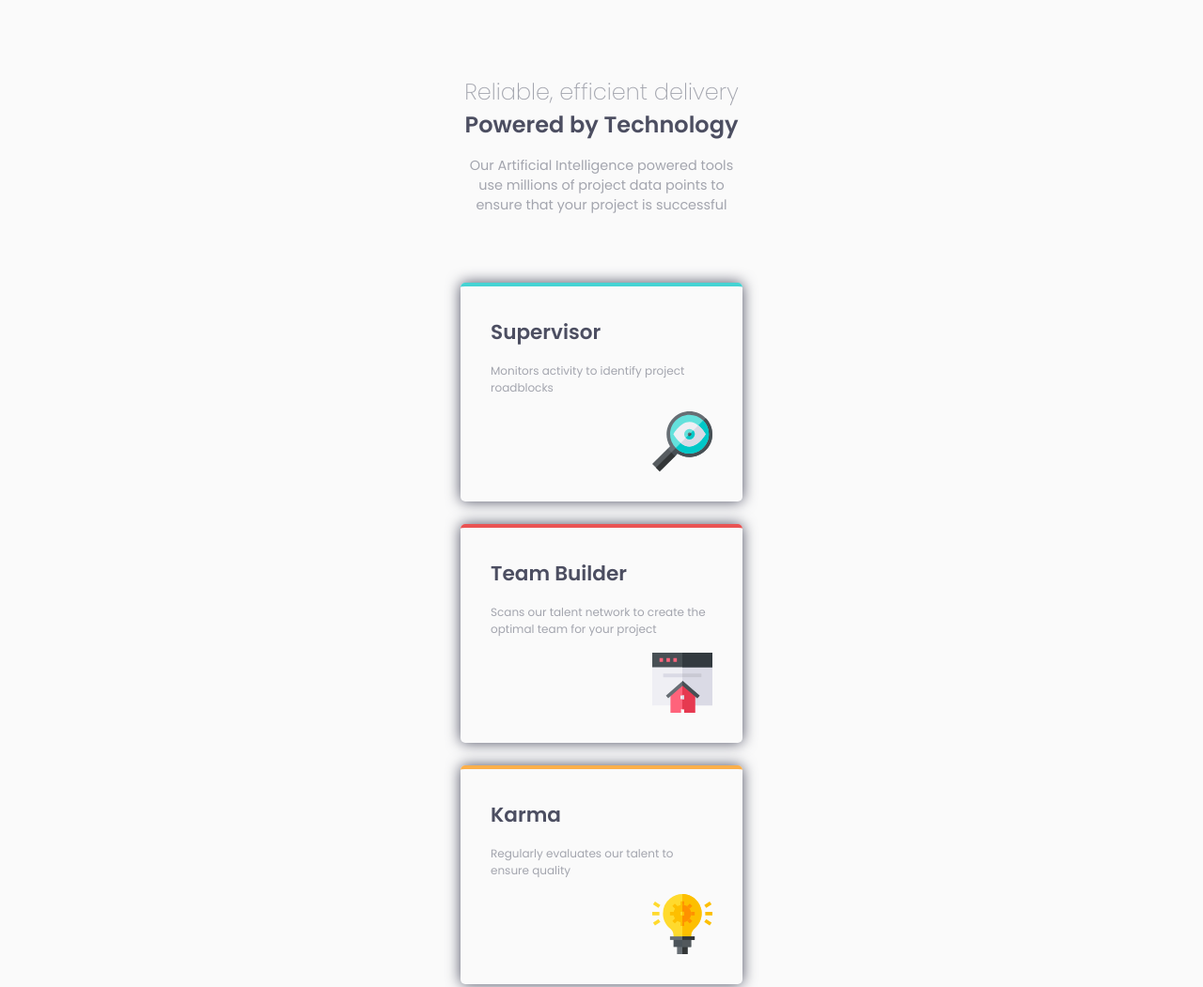
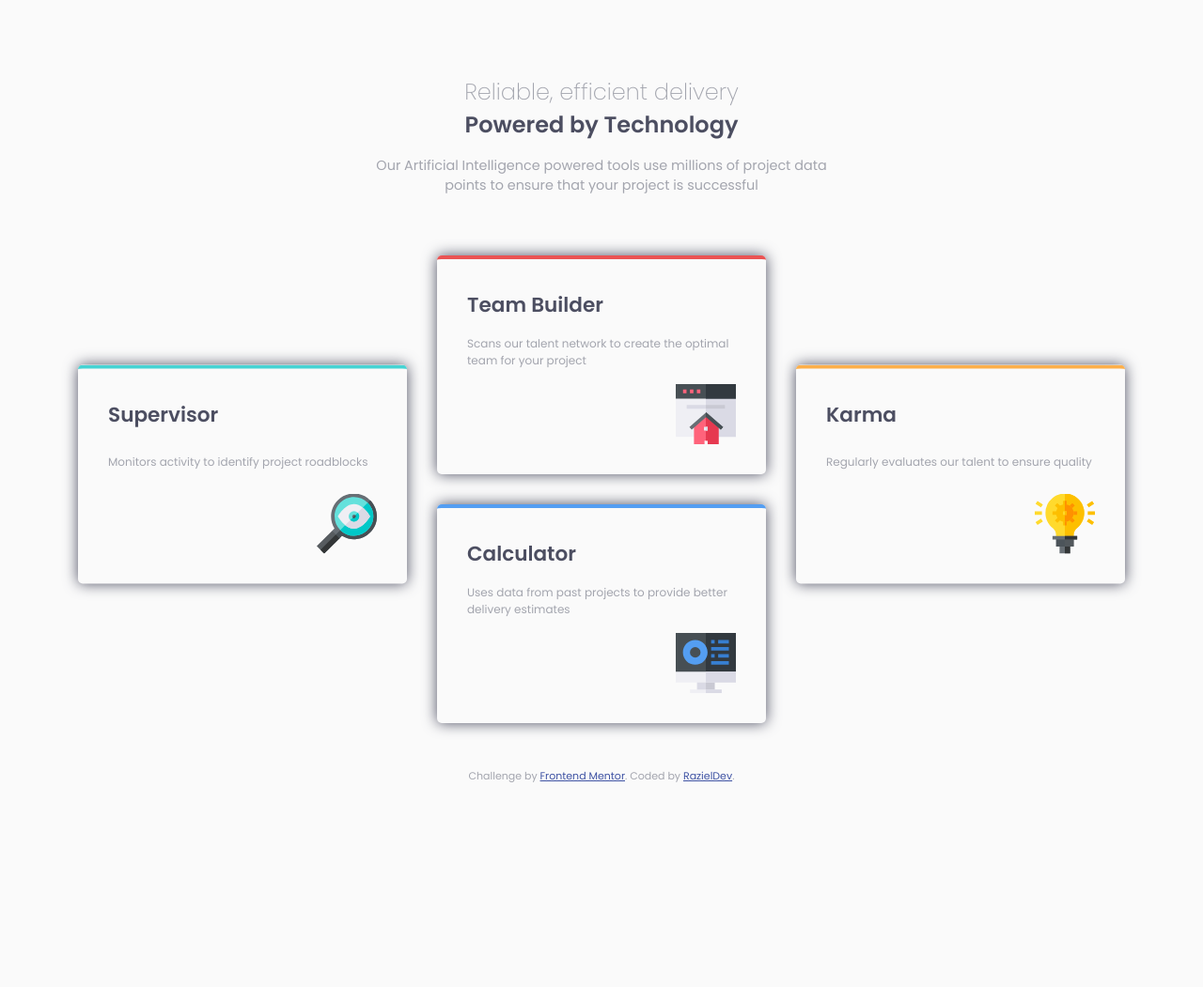
Before and after one commit to razieldev90/frontend-mentor-challenge-02, a plain HTML site: page index.html in a window 1280 px wide. Shown: the top 1051 px of the page at 94% size. After the commit the page ends 867 px from the top, so only its background shows below. Drawn offline with Linux system fonts and the light colour scheme.

Commit message:
challenge finished

```diff
--- a/index.html
+++ b/index.html
@@ -58,7 +58,7 @@
   <footer>
     <p class="attribution">
       Challenge by <a href="https://www.frontendmentor.io?ref=challenge" target="_blank">Frontend Mentor</a>.
-      Coded by <a href="#">Your Name Here</a>.
+      Coded by <a href="#">RazielDev</a>.
     </p>
   </footer>
 </body>
--- a/scss/main.scss
+++ b/scss/main.scss
@@ -57,8 +57,13 @@ body{
 header{
   margin: 3rem auto;
   font-size: 0.75rem;
-  width: 300px;
+  max-width: 300px;
   text-align: center;
+  transition: max-width 0.5s ease;
+
+  @include mediaMin(1200px){
+    max-width: 500px;
+  }
 
   h1{
     color: $blue-dark;
@@ -76,16 +81,23 @@ header{
 }
 
 section{
+  max-width: $mobile;
   width: 100%;
   display: flex;
   flex-direction: column;
   justify-content: space-around;
-  align-items: center;
+  margin: 0 auto;
+
+  @include mediaMin(900px){
+    flex-direction: row;
+    justify-content: center;
+    max-width: $desktop;
+    flex-wrap: wrap;
+  }
 }
 
 .box{
   margin-top: 1.5rem;
-  width: 300px;
   font-size: 0.9rem;
   box-shadow: 0 0 15px $blue-dark;
   border-radius: 5px;
@@ -95,6 +107,13 @@ section{
   align-items: flex-start;
   justify-content: space-between;
   border-top: 4px solid;
+  width: 100%;
+  transition: transform 0.5s ease, margin 0.5s ease;
+
+  @include mediaMin(900px){
+    margin: 1rem;
+    width: 350px;
+  }
 
   h2{
     font-weight: $fw-bold;
@@ -111,9 +130,9 @@ section{
     align-self: flex-end;
   }
 
-  &:nth-child(1){border-color: $cyan;}
+  &:nth-child(1){border-color: $cyan; @include mediaMin(1200px){transform: translateY(50%);}}
   &:nth-child(2){border-color: $red;}
-  &:nth-child(3){border-color: $orange;}
+  &:nth-child(3){border-color: $orange; @include mediaMin(1200px){transform: translateY(50%);}}
   &:nth-child(4){border-color: $blue;}
 }
 
```
Also changed, not shown: css/style.css, 1 other file.
